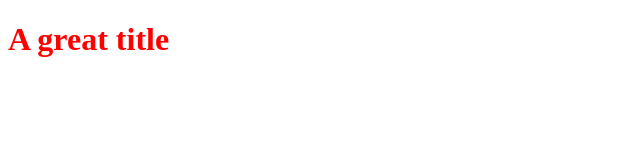
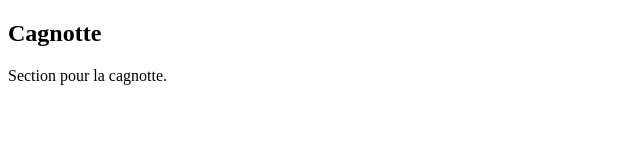
Before and after one commit to Ishaan-03/dummy, a plain HTML site: page index.html in a window 1280 px wide. Shown: the whole page, without its empty margins (0-640 px from the left). Drawn offline with Linux system fonts and the light colour scheme.

Commit message:
Completion of front-end crowdfunding section

```diff
--- a/index.html
+++ b/index.html
@@ -5,6 +5,8 @@
   <link rel="stylesheet" type="text/css" href="styles.css">
 </head>
 <body>
-  <h1>A great title</h1>
+  <h2>Cagnotte</h2>
+<p>Section pour la cagnotte.</p>
+
 </body>
 </html>
```
